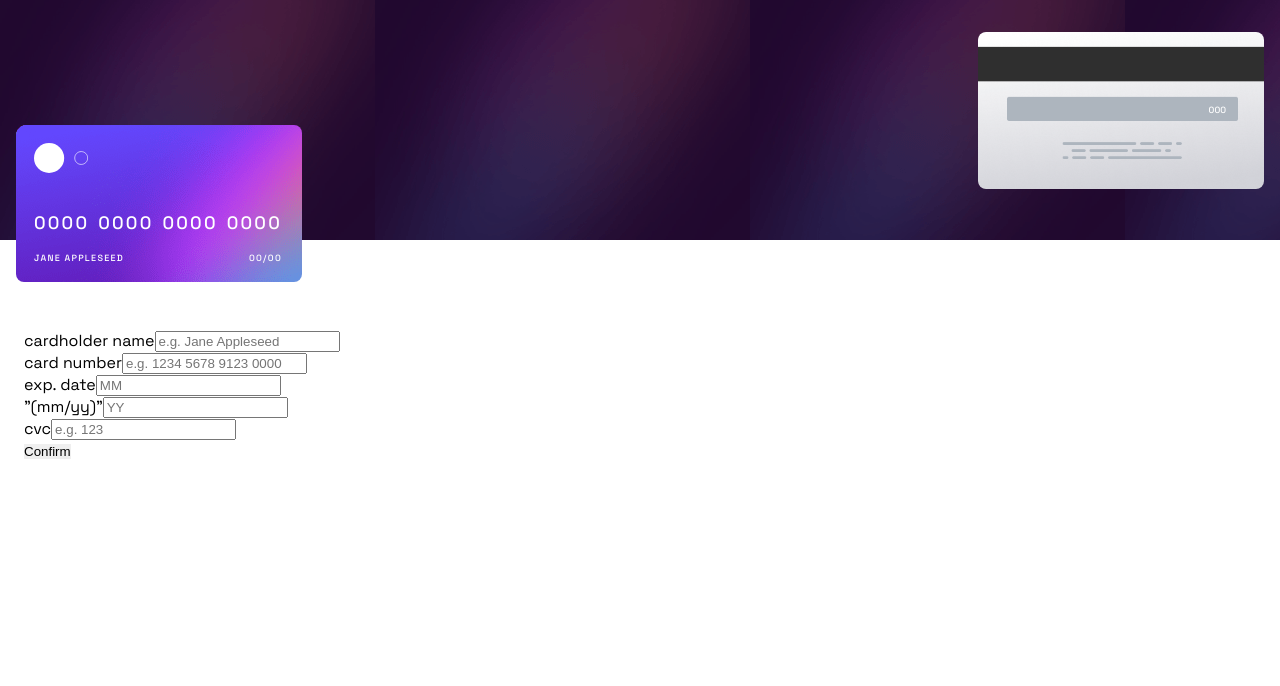
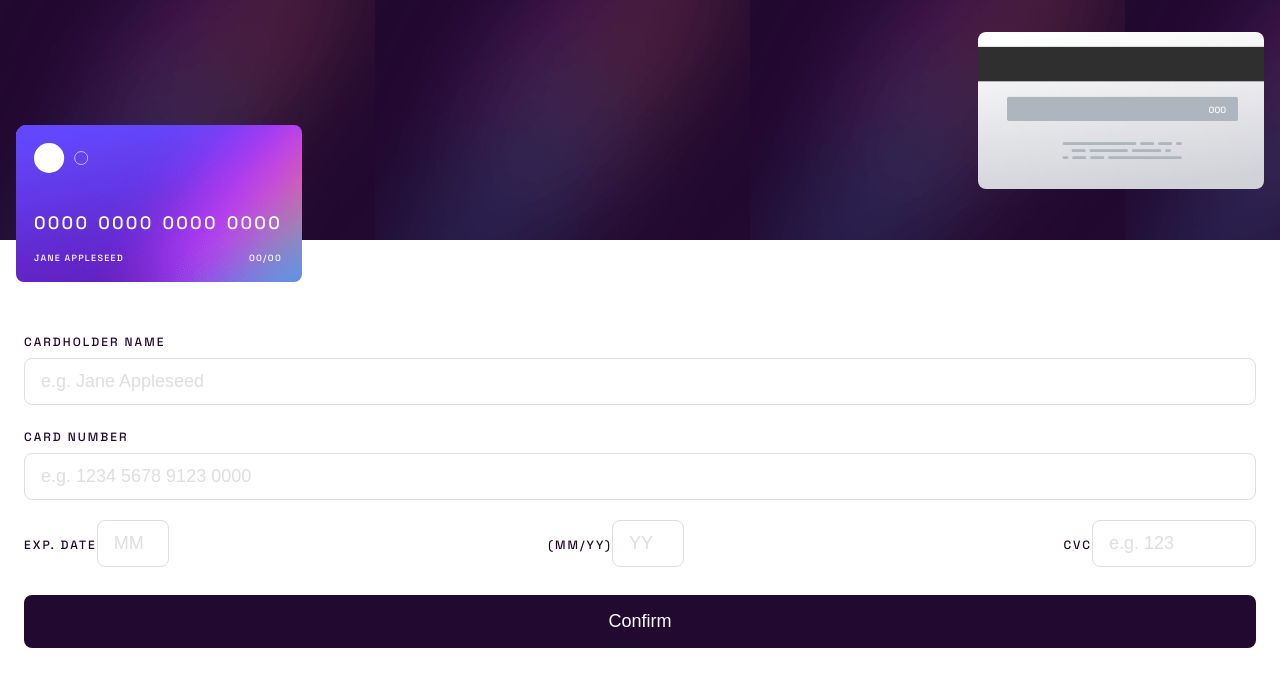
Before and after one commit to brdCoreShadow/interactive-card-details, a React (Vite) app: page / in a window 1280 px wide. Shown: the top 686 px of the page. Built offline with nearby package versions, Linux system fonts and the light colour scheme.

Commit message:
styled for card form are done

```diff
--- a/src/components/CardData/CardData.tsx
+++ b/src/components/CardData/CardData.tsx
@@ -28,6 +28,7 @@ const CardData: React.FC = () => {
     <SC.CardDataCon>
       <form action="submi" onSubmit={handleSubmit}>
         <div>
+          <SC.HolderCon>
             <label htmlFor="holderName">
               <span>cardholder name</span>
               <input
@@ -37,7 +38,8 @@ const CardData: React.FC = () => {
                 placeholder="e.g. Jane Appleseed"
               />
             </label>
-          <div>
+          </SC.HolderCon>
+          <SC.CardNumberCon>
             <label htmlFor="cardNumber">
               <span>card number</span>
               <input
@@ -46,27 +48,29 @@ const CardData: React.FC = () => {
                 placeholder="e.g. 1234 5678 9123 0000"
               />
             </label>
-          </div>
-          <div>
-            <div>
-                <label htmlFor="month"><span>exp. date</span></label>
-                <input type="text" name="month" placeholder="MM"/>
-            </div>
-            <div>
+          </SC.CardNumberCon>
+          <SC.CardDataConFlex>
+            <SC.MonthYearCon>
+              <label htmlFor="month">
+                <span>exp. date</span>
+              </label>
+              <input type="text" name="month" placeholder="MM" />
+            </SC.MonthYearCon>
+            <SC.MonthYearCon>
               <label htmlFor="year">
-                    <span>"(mm/yy)"</span>
-                    <input type="text" name="year" placeholder="YY"/>
+                <span>(mm/yy)</span>
+                <input type="text" name="year" placeholder="YY" />
               </label>
-            </div>
-            <div>
+            </SC.MonthYearCon>
+            <SC.CVCCon>
               <label htmlFor="cvc">
                 <span>cvc</span>
-                    <input type="text" name="cvc" placeholder="e.g. 123"/>
+                <input type="text" name="cvc" placeholder="e.g. 123" />
               </label>
+            </SC.CVCCon>
+          </SC.CardDataConFlex>
         </div>
-          </div>
-        </div>
-        <button type="submit">Confirm</button>
+        <SC.SubmitBtn type="submit">Confirm</SC.SubmitBtn>
       </form>
     </SC.CardDataCon>
   );
--- a/src/components/CardData/CardDataStyled.ts
+++ b/src/components/CardData/CardDataStyled.ts
@@ -1,8 +1,190 @@
 import styled from "@emotion/styled";
 
 export const CardDataCon = styled.div`
-padding-top: 90px;
-padding-bottom: 44px;
-padding-left: 24px;
-padding-right: 24px;
+  padding-top: 90px;
+  padding-bottom: 44px;
+  padding-left: 24px;
+  padding-right: 24px;
+`;
+
+export const HolderCon = styled.div`
+  margin-bottom: 20px;
+
+  text-transform: uppercase;
+
+  & span {
+    display: inline-block;
+
+    margin-bottom: 8px;
+
+    font-size: 12px;
+    font-weight: 500;
+    letter-spacing: 2px;
+
+    color: #21092f;
+  }
+
+  & input {
+    width: 100%;
+
+    padding-top: 12px;
+    padding-bottom: 12px;
+    padding-left: 16px;
+
+    font-size: 18px;
+    font-weight: 500;
+
+    color: #21092f;
+
+    border: 1px solid #dfdee0;
+
+    border-radius: 8px;
+
+    &::placeholder {
+      color: #dfdee0;
+    }
+  }
+`;
+
+export const CardNumberCon = styled.div`
+  margin-bottom: 20px;
+
+  text-transform: uppercase;
+
+  & span {
+    display: inline-block;
+
+    margin-bottom: 8px;
+
+    font-size: 12px;
+    font-weight: 500;
+    letter-spacing: 2px;
+
+    color: #21092f;
+  }
+
+  & input {
+    width: 100%;
+
+    padding-top: 12px;
+    padding-bottom: 12px;
+    padding-left: 16px;
+
+    font-size: 18px;
+    font-weight: 500;
+
+    color: #21092f;
+
+    border: 1px solid #dfdee0;
+
+    border-radius: 8px;
+
+    &::placeholder {
+      color: #dfdee0;
+    }
+  }
+`;
+
+export const CardDataConFlex = styled.div`
+  display: flex;
+  flex-direction: row;
+  align-items: center;
+  justify-content: space-between;
+
+  margin-bottom: 28px;
+`;
+
+export const MonthYearCon = styled.div`
+  & span {
+    display: inline-block;
+
+    margin-bottom: 8px;
+
+    text-transform: uppercase;
+
+    font-size: 12px;
+    font-weight: 500;
+    letter-spacing: 2px;
+
+    color: #21092f;
+  }
+
+  &:not(:last-of-type) {
+    margin-right: 8px;
+  }
+
+  & input {
+    width: 72px;
+
+    padding-top: 12px;
+    padding-bottom: 12px;
+    padding-left: 16px;
+
+    font-size: 18px;
+    font-weight: 500;
+
+    color: #21092f;
+
+    border: 1px solid #dfdee0;
+    border-radius: 8px;
+
+    &::placeholder {
+      color: #dfdee0;
+    }
+  }
+`;
+
+export const CVCCon = styled.div`
+  & span {
+    display: inline-block;
+
+    margin-bottom: 8px;
+
+    text-transform: uppercase;
+
+    font-size: 12px;
+    font-weight: 500;
+    letter-spacing: 2px;
+
+    color: #21092f;
+  }
+
+  &:not(:last-of-type) {
+    margin-right: 8px;
+  }
+
+  & input {
+    max-width: 164px;
+
+    padding-top: 12px;
+    padding-bottom: 12px;
+    padding-left: 16px;
+
+    font-size: 18px;
+    font-weight: 500;
+
+    color: #21092f;
+
+    border: 1px solid #dfdee0;
+    border-radius: 8px;
+
+    &::placeholder {
+      color: #dfdee0;
+    }
+  }
+`;
+
+export const SubmitBtn = styled.button`
+width: 100%;
+
+padding-top: 16px;
+padding-bottom: 16px;
+
+font-size: 18px;
+font-weight: 500;
+
+background-color: #21092F;
+color: #fff;
+
+border-radius: 8px;
 `
```
Lines whose indentation alone changed are shown as unchanged.
